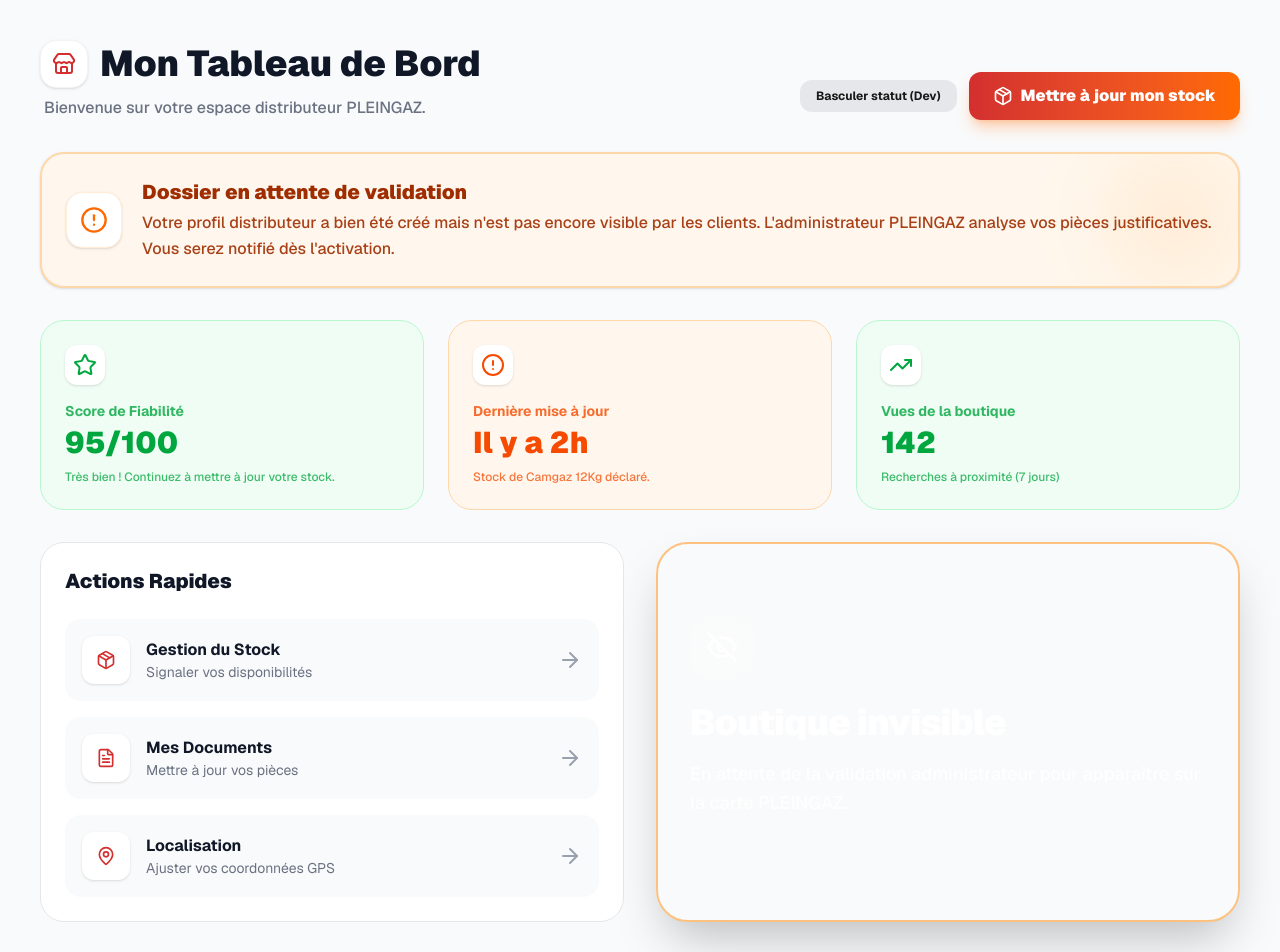
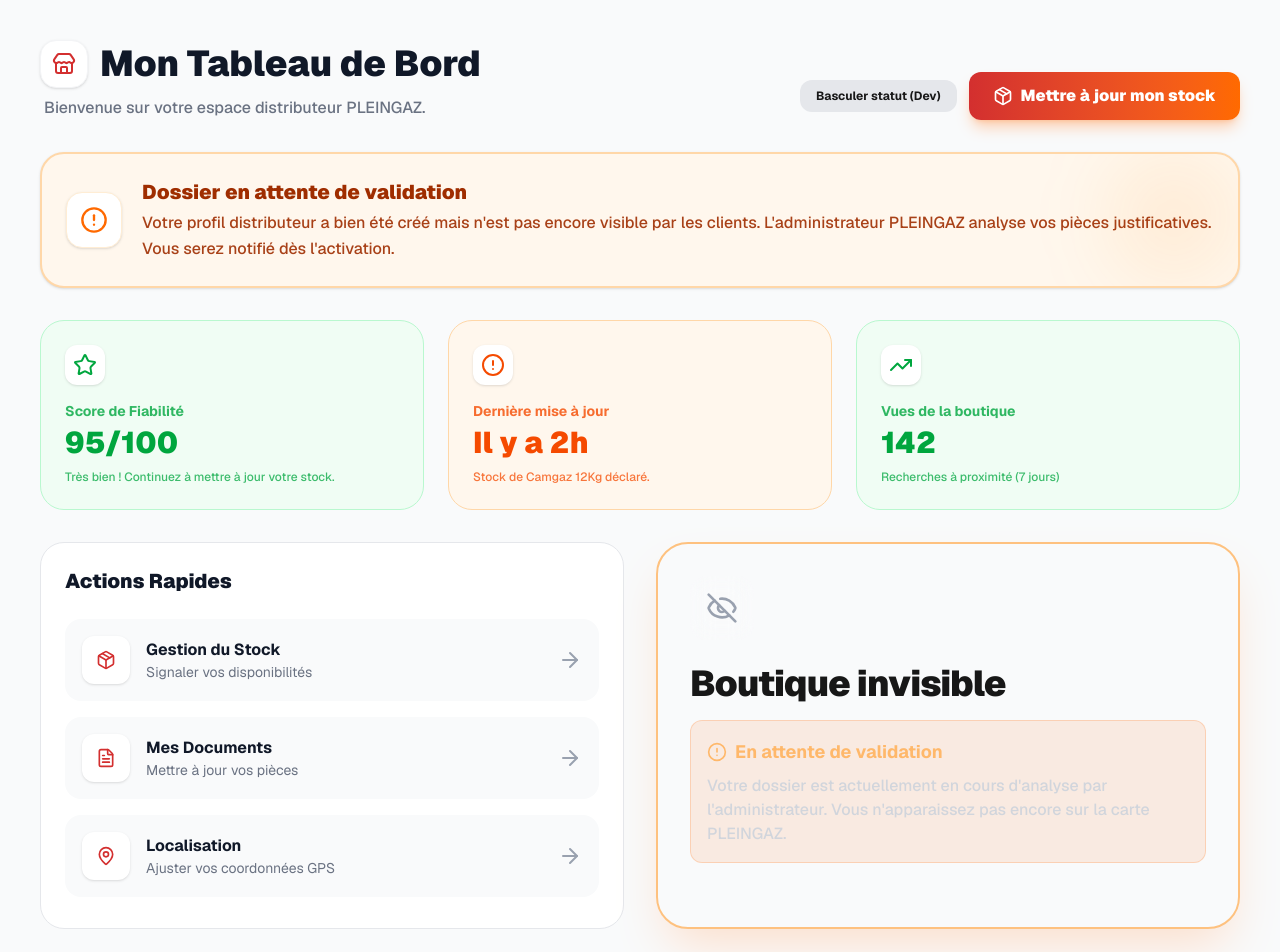
Before and after one commit to durelpro/pleingaz, a Next.js app in the folder apps/web/: page /distributor/dashboard in a window 1280 px wide. Shown: the top 952 px of the page. Built offline with nearby package versions, Linux system fonts and the light colour scheme.

Commit message:
fix(web): improve contrast of pending status message on distributor dashboard

```diff
--- a/apps/web/src/app/distributor/dashboard/page.tsx
+++ b/apps/web/src/app/distributor/dashboard/page.tsx
@@ -152,22 +152,28 @@
             </div>
           </div>
 
-          <div className={`relative overflow-hidden border-2 rounded-[2rem] p-8 text-white flex flex-col justify-center shadow-2xl transition-colors duration-500 \${status === 'APPROVED' ? 'bg-gradient-to-br from-pleingaz-red to-[#ff6a00] border-orange-400/50 shadow-orange-500/20' : 'bg-gray-400 dark:bg-neutral-800 border-gray-300 dark:border-neutral-700'}`}>
-            <div className="absolute top-0 right-0 w-64 h-64 bg-white/10 rounded-full blur-3xl pointer-events-none" />
+          <div className={`relative overflow-hidden border-2 rounded-[2rem] p-8 flex flex-col justify-center shadow-2xl transition-colors duration-500 \${status === 'APPROVED' ? 'bg-gradient-to-br from-pleingaz-red to-[#ff6a00] border-orange-400/50 shadow-orange-500/20 text-white' : 'bg-neutral-900 dark:bg-black border-neutral-800 shadow-neutral-900/40 text-white'}`}>
+            <div className="absolute top-0 right-0 w-64 h-64 bg-white/5 rounded-full blur-3xl pointer-events-none" />
 
             <div className="z-10">
-              <div className="w-16 h-16 bg-white/20 backdrop-blur-md rounded-2xl flex items-center justify-center mb-6">
-                {status === 'APPROVED' ? <Eye size={32} /> : <EyeOff size={32} />}
+              <div className="w-16 h-16 bg-white/10 backdrop-blur-md rounded-2xl flex items-center justify-center mb-6">
+                {status === 'APPROVED' ? <Eye size={32} /> : <EyeOff size={32} className="text-gray-400" />}
               </div>
               <h3 className="font-black text-3xl md:text-4xl mb-4 tracking-tight">
                 {status === 'APPROVED' ? 'Votre boutique est visible !' : 'Boutique invisible'}
               </h3>
-              <p className="text-white/90 text-lg mb-8 leading-relaxed font-medium">
+              <div className="text-lg mb-8 leading-relaxed font-medium">
                 {status === 'APPROVED'
-                  ? 'Les clients autour de vous peuvent vous trouver et voir vos disponibilités. Mettez à jour votre stock quotidiennement pour conserver un score de fiabilité élevé.'
-                  : 'En attente de la validation administrateur pour apparaître sur la carte PLEINGAZ.'
+                  ? <p className="text-white/90">Les clients autour de vous peuvent vous trouver et voir vos disponibilités. Mettez à jour votre stock quotidiennement pour conserver un score de fiabilité élevé.</p>
+                  : <div className="p-4 bg-orange-500/10 border border-orange-500/20 rounded-xl">
+                      <p className="text-orange-300 font-bold flex items-center gap-2">
+                        <AlertCircle size={20} />
+                        En attente de validation
+                      </p>
+                      <p className="text-gray-300 mt-2 text-base">Votre dossier est actuellement en cours d'analyse par l'administrateur. Vous n'apparaissez pas encore sur la carte PLEINGAZ.</p>
+                    </div>
                 }
-              </p>
+              </div>
               {status === 'APPROVED' && (
                 <div className="p-5 bg-white/10 rounded-2xl backdrop-blur-md border border-white/20 flex gap-4 items-center">
                   <div className="text-3xl">💡</div>
```
